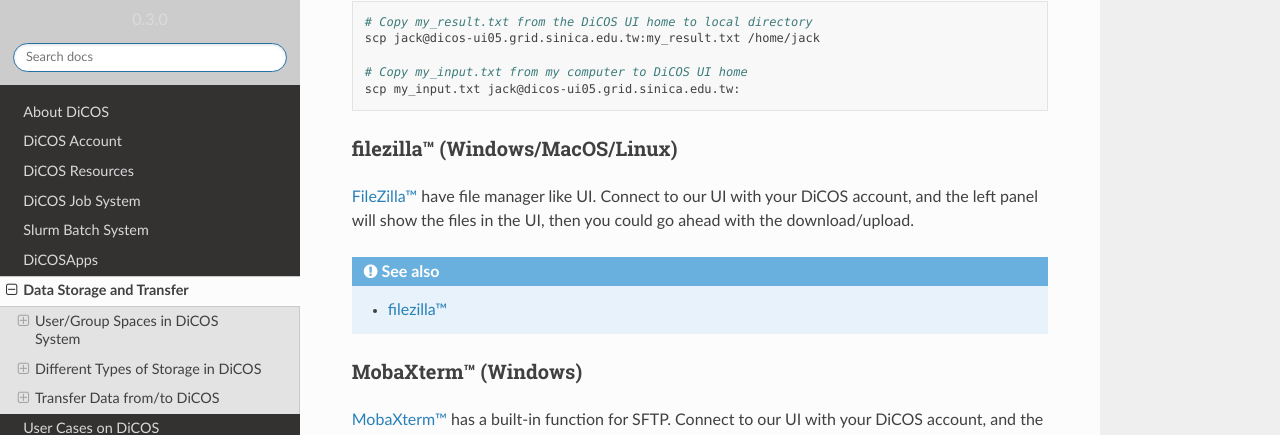
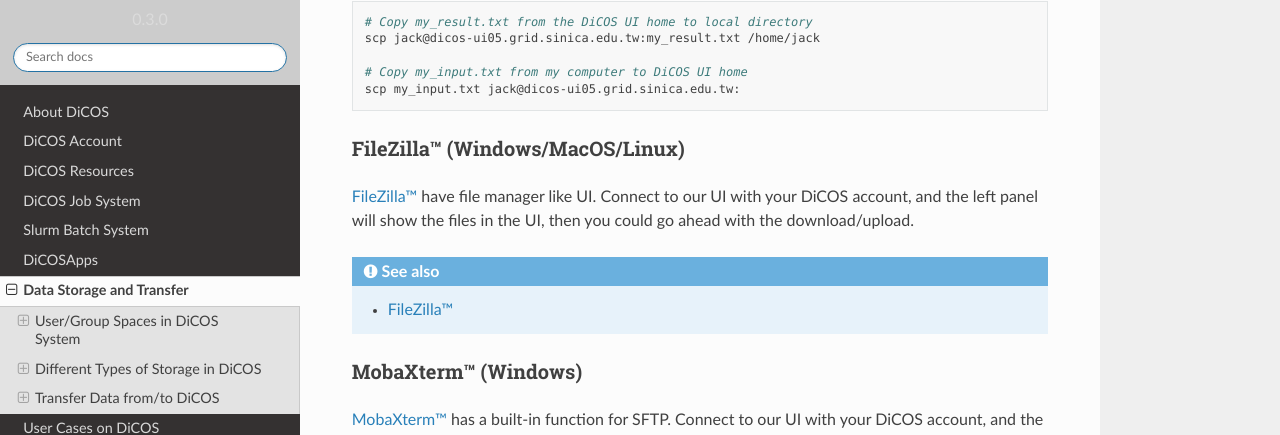
Before and after one commit to ASGCOPS/dicos_document, a Sphinx documentation site: the page built from docs/source/data_storage_transfer.rst, in a window 1280 px wide and 900 px high, scrolled down 2606 px. Shown: the part 125-560 px from the top of the window. Built offline with Sphinx 7.4.7 and the Read the Docs theme 2.0.0, drawn with Linux system fonts in a browser that asks for light colours.

```diff
--- a/docs/source/data_storage_transfer.rst
+++ b/docs/source/data_storage_transfer.rst
@@ -110,15 +110,15 @@ For example:
    # Copy my_input.txt from my computer to DiCOS UI home
    scp my_input.txt jack@dicos-ui05.grid.sinica.edu.tw:
 
---------------------------------
-filezilla™ (Windows/MacOS/Linux)
---------------------------------
+----------------------------------
+FileZilla™ (Windows/MacOS/Linux)
+----------------------------------
 
 `FileZilla™ <https://filezilla-project.org/>`_ have file manager like UI. Connect to our UI with your DiCOS account, and the left panel will show the files in the UI, then you could go ahead with the download/upload.
 
 .. seealso::
 
-   * `filezilla™ <https://filezilla-project.org/>`_
+   * `FileZilla™ <https://filezilla-project.org/>`_
 
 -------------------------
 MobaXterm™ (Windows)
```
